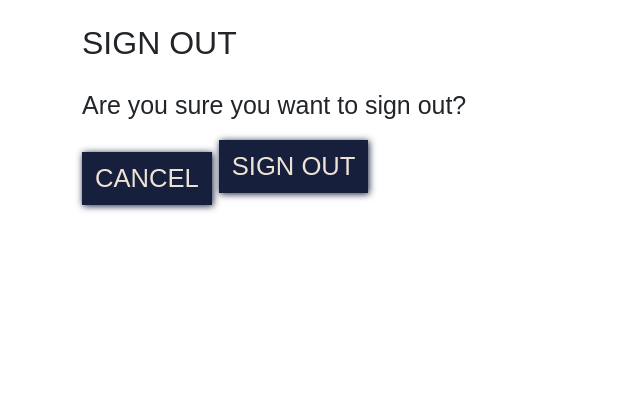
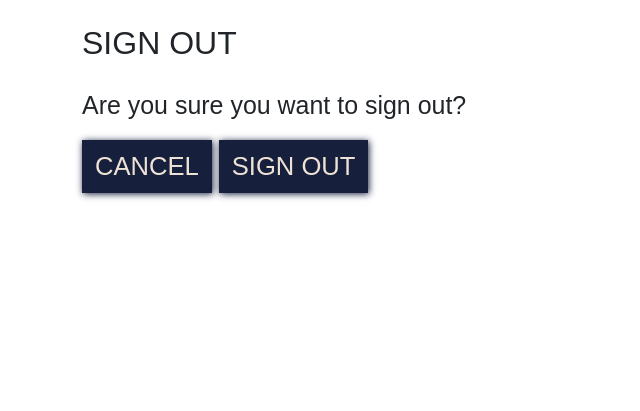
Before and after one commit to AmyOShea/GiftOfGiving, a Django app: page /accounts/logout/ in a window 1280 px wide. Shown: the part 69-480 px from the top of the page, without its empty margins (0-640 px from the left). Run offline with Django 3.2, Linux system fonts and the light colour scheme; the visitor is signed in with stand-in values (Sample User, id 1); some libraries are stand-ins or nearby versions; some web fonts are replaced.

Commit message:
added missing class

```diff
--- a/templates/allauth/account/logout.html
+++ b/templates/allauth/account/logout.html
@@ -13,7 +13,7 @@
   {% if redirect_field_value %}
   <input type="hidden" name="{{ redirect_field_name }}" value="{{ redirect_field_value }}"/>
   {% endif %}
-  <a class="btn btn-outline-black rounded-0" href="{% url 'home' %}">Cancel</a>
+  <a class="btn btn-outline-black rounded-0 mb-4" href="{% url 'home' %}">Cancel</a>
   <button type="submit" class="btn mb-4">{% trans 'Sign Out' %}</button>
 </form>
 
```
